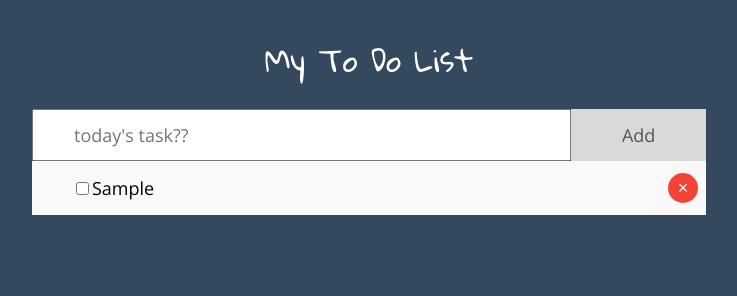
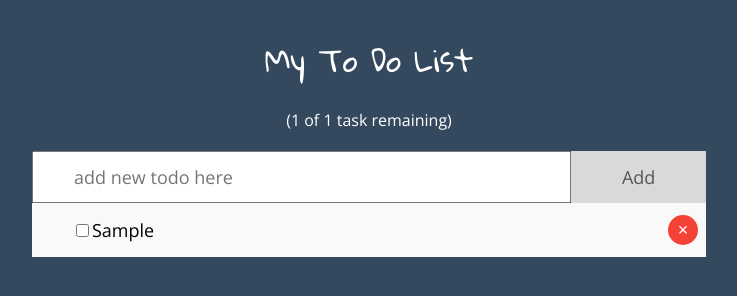
Before and after one commit to IAmDarshika/todo-list, a plain HTML site: page index.html in a window 1280 px wide. Both pictures are taken after typing "Sample" into the empty fields and a click on the button "Add". Shown: the whole page, without its empty margins (271-1008 px from the left). Drawn offline with nearby package versions, Linux system fonts and the light colour scheme.

Commit message:
Task counter added

```diff
--- a/css/styles.css
+++ b/css/styles.css
@@ -128,6 +128,13 @@ h2 {
   font-family: 'Gloria Hallelujah', cursive;
   font-size: 30px;
 }
+
+.counterPara{
+
+  font-size: 16px;
+  width: 100%;
+  padding-bottom: 20px;
+}
 .addBtn:hover {
   background-color: #bbb;
 }
--- a/index.html
+++ b/index.html
@@ -19,7 +19,8 @@
   <main>
   <div class="todoList" "header">
   	 <h2>My To Do List</h2>
-   	 <input type="text" id="todoText" placeholder="today's task??">
+     <p id='counterPara' class='counterPara'>(0 of 0 task remaining)</p>
+   	 <input type="text" id="todoText" placeholder="add new todo here">
      <button id="eButton" class="addBtn">Add</button>
 
   </div>
--- a/js/app.js
+++ b/js/app.js
@@ -1,7 +1,10 @@
-var todos, KEY = 'app-todos';
+'use strict';
+
+var todos, checkTask= 0 , KEY = 'app-todos';
 var eButton = document.querySelector('#eButton'),
   todoText = document.querySelector('#todoText'),
-  todoList = document.querySelector('#list-holder');
+  todoList = document.querySelector('#list-holder'),
+  countPara = document.querySelector('#counterPara') ;
 
 
 
@@ -9,11 +12,13 @@ function getDataFromLocalStorage(key) {
   var item = localStorage.getItem(key);
   console.log(item);
   return JSON.parse(item);
+
 }
 
 function setDataToLocalStorage(key, obj) {
   var strObj = JSON.stringify(obj);
   localStorage.setItem(key, strObj);
+
 }
 
 
@@ -64,12 +69,14 @@ function newElement() {
 eButton.addEventListener('click', function (e) {
 
   newElement();
+  countElements();
 });
 
 
 todoText.addEventListener('keydown', function (e) {
   if (e.keyCode == 13) {
     newElement();
+    countElements();
   }
 
 });
@@ -89,13 +96,13 @@ todoList.addEventListener('click', function (e) {
 
 
   if (isDeleting) {
+
     removeTodo(todoIndex);
 
   } else {
     toggleCompleted(todoIndex);
   }
 
-  //console.log(list.getAttribute('data-index'));
 })
 
 
@@ -103,11 +110,27 @@ function toggleCompleted(todoIndex) {
   todos[todoIndex].completed = !todos[todoIndex].completed;
   setDataToLocalStorage(KEY, todos);
   renderList();
+  countElements();
+
 }
 
 function removeTodo(todoIndex) {
+
   todos.splice(todoIndex, 1);
   setDataToLocalStorage(KEY, todos);
   renderList();
+  countElements();
+
+}
+
+function countElements(todoIndex){
+  var count,
+      result = 0;
+   count = document.querySelectorAll('input[type="checkbox"]').length ;
+   checkTask = document.querySelectorAll('input[checked]').length ;
+   result= count - checkTask ;
+   counterPara.textContent = "("+ result + " of " + count + " task remaining)" ;
+
 }
 renderList();
+countElements();
```
